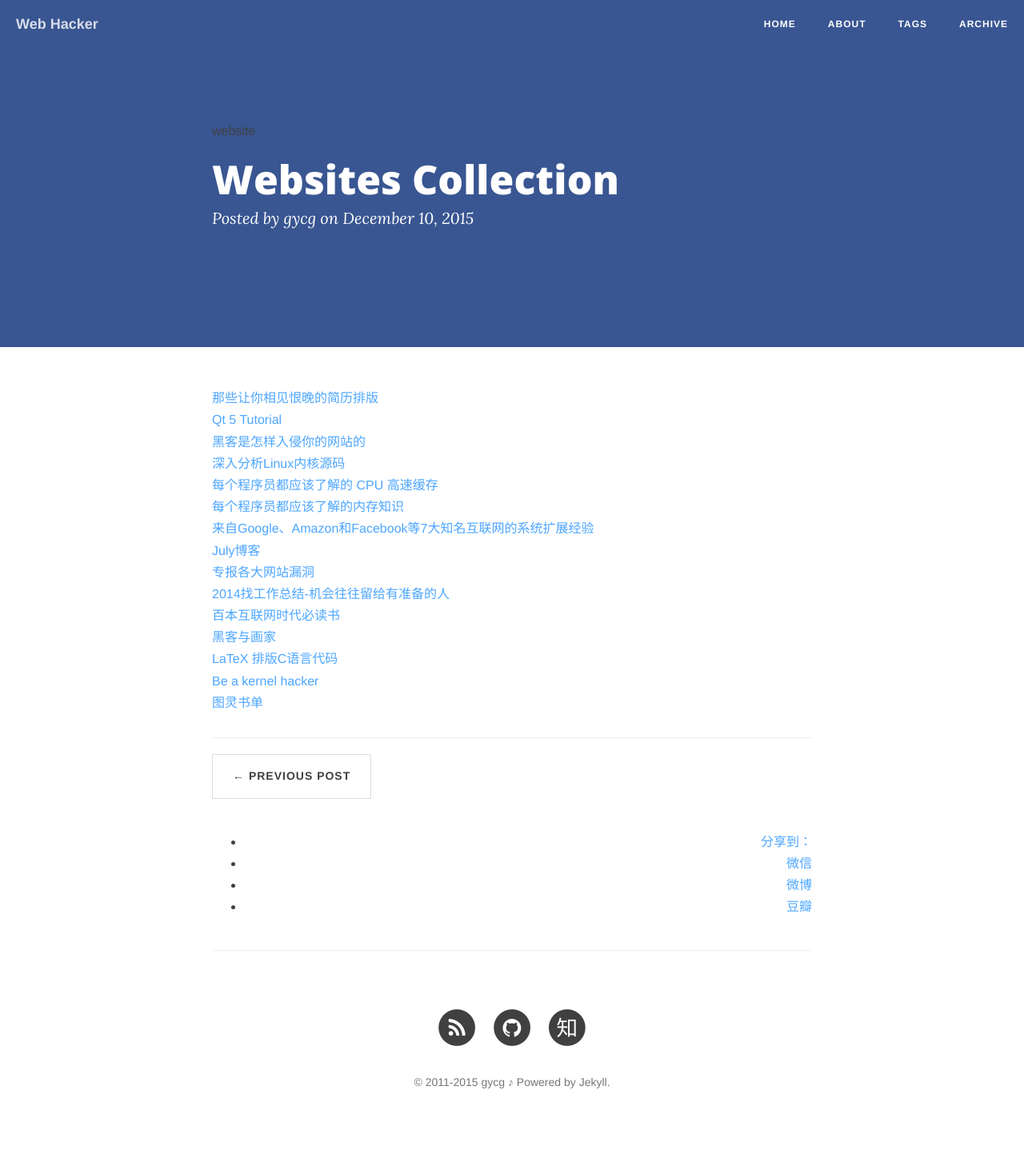
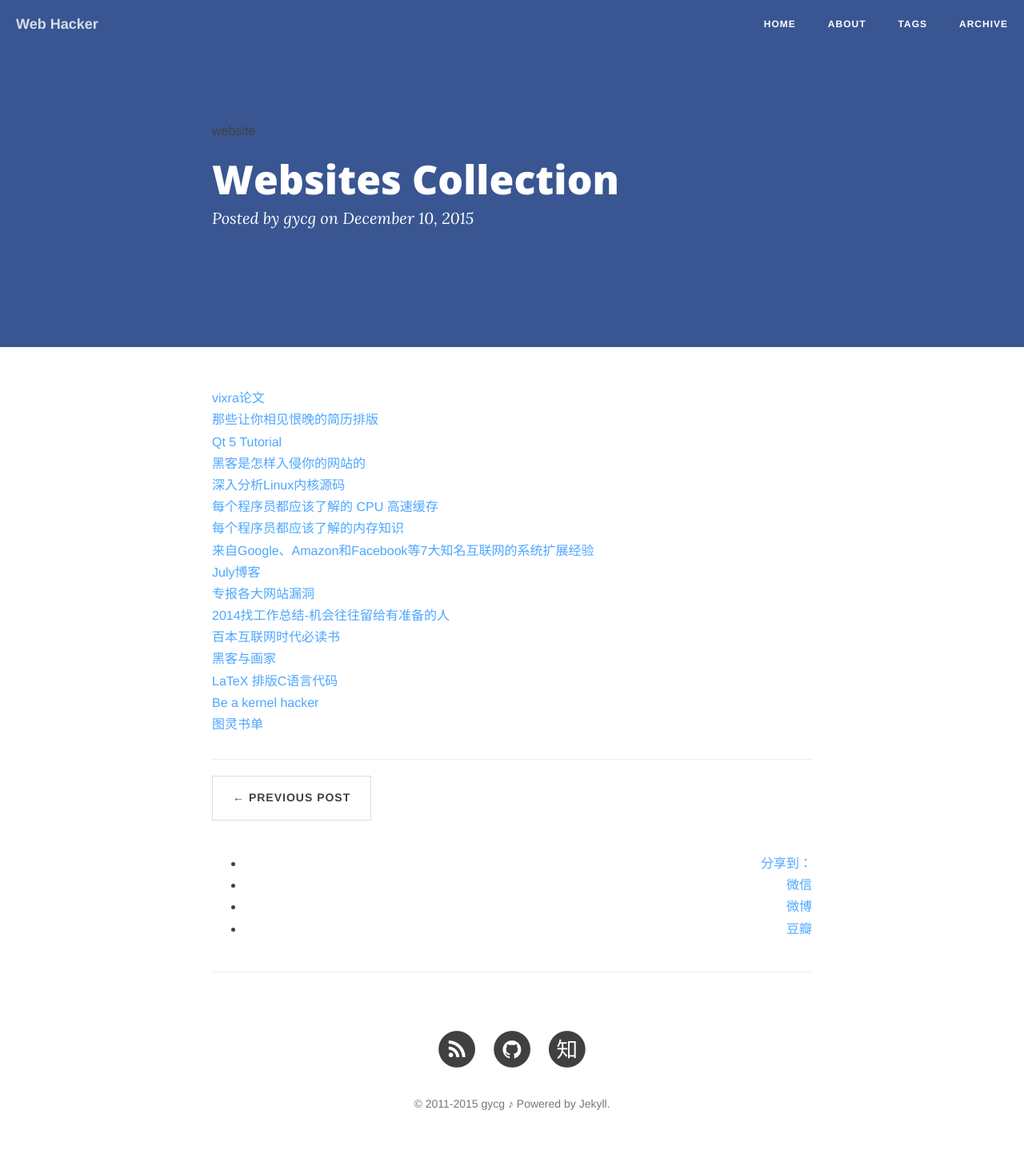
Before and after one commit to gycg/gycg.github.com, a Jekyll site: the page built from _posts/2015-12-10-excellent-website-collection.md, in a window 1280 px wide. Shown: the whole page at 80% size. Built offline with Jekyll 4.4.1, drawn with Linux system fonts in a browser that asks for light colours; nearby versions of some CDN libraries; Markdown is read by kramdown in place of the engine named in the settings; comment, search, counter and statistics services are not loaded; before the commit the page ends 1431 px from its top, so only the background shows below that.

Commit message:
websites update

```diff
--- a/_posts/2015-12-10-excellent-website-collection.md
+++ b/_posts/2015-12-10-excellent-website-collection.md
@@ -6,6 +6,7 @@ tags: [website, ]
 description:
 ---
 
+[vixra论文](vixra.org)
 [那些让你相见恨晚的简历排版](http://mp.weixin.qq.com/s?__biz=MzA5NjM3NjgwOQ==&mid=207741361&idx=1&sn=5de49ada7c6992d9f4adad02e89d65c0&scene=23&srcid=09201u3vE5Jz0QyZgfsEbdZr#rd)
 [Qt 5 Tutorial](http://www.bogotobogo.com/Qt/Qt5_TutorialHelloWorld.php)
 [黑客是怎样入侵你的网站的](http://www.freebuf.com/articles/web/7359.html)
```
